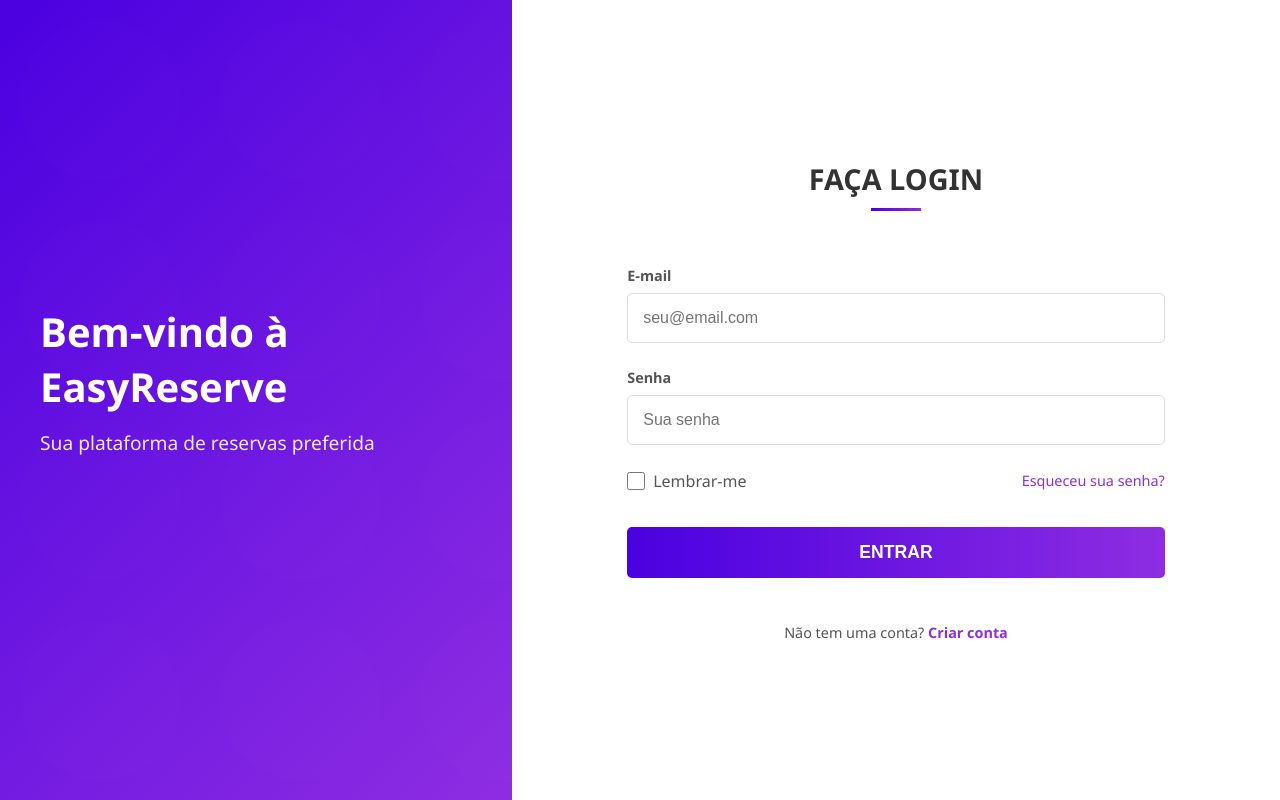
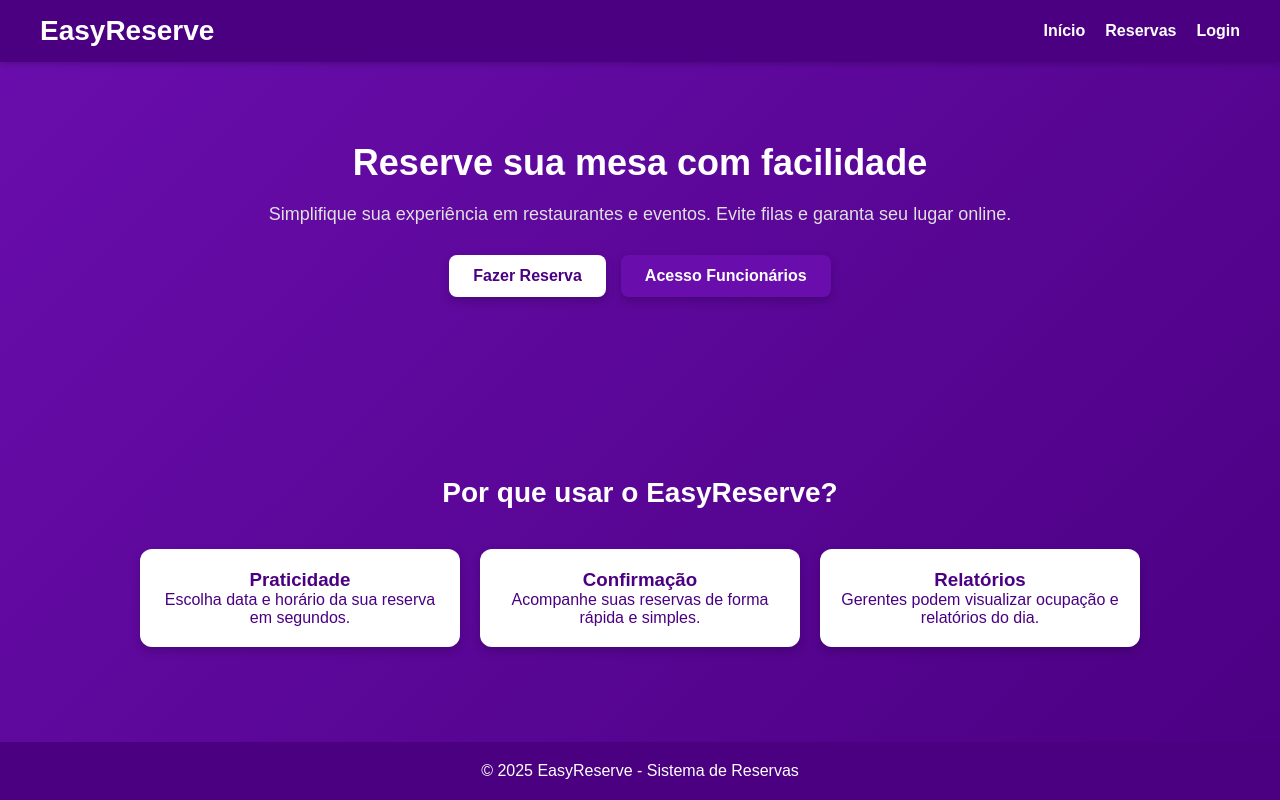
Before and after one commit to RicardoMachadoOFC/desenvolvimento-web-2025, an Angular app in the folder Front/Reserva/: page /home in a window 1280 px wide. Before the commit this address led to /. Built offline with nearby package versions, Linux system fonts and the light colour scheme.

Commit message:
criação da aba home

```diff
--- a/Front/Reserva/src/app/app.component.html
+++ b/Front/Reserva/src/app/app.component.html
@@ -1 +1 @@
-<app-login></app-login>
+<router-outlet></router-outlet>
--- a/Front/Reserva/src/app/app.component.ts
+++ b/Front/Reserva/src/app/app.component.ts
@@ -1,11 +1,12 @@
 import { Component } from '@angular/core';
 import { RouterOutlet } from '@angular/router';
-import { LoginComponent } from './Components/components/login/login.component';
+import { LoginComponent } from './components/login/login.component';
+import { HomeComponent } from './components/home/home.component';
 
 @Component({
   selector: 'app-root',
   standalone: true,
-  imports: [RouterOutlet,LoginComponent],
+  imports: [RouterOutlet,LoginComponent, HomeComponent],
   templateUrl: './app.component.html',
   styleUrl: './app.component.css'
 })
--- a/Front/Reserva/src/app/app.routes.ts
+++ b/Front/Reserva/src/app/app.routes.ts
@@ -1,3 +1,20 @@
 import { Routes } from '@angular/router';
+import { LoginComponent } from './components/login/login.component';
+import { HomeComponent } from './components/home/home.component';
 
-export const routes: Routes = [];
+export const routes: Routes = [
+ {
+    path: "login",
+    component: LoginComponent
+ },
+   {
+    path: "home",
+    component: HomeComponent
+   },
+
+   {
+    path: "",
+    redirectTo: "login",
+    pathMatch: "full"
+  }
+];
--- /dev/null
+++ b/Front/Reserva/src/app/components/home/home.component.css
@@ -0,0 +1,144 @@
+.home-container {
+  font-family: Arial, sans-serif;
+  color: #ffffff;
+  background: linear-gradient(135deg, #6a0dad, #4b0082);
+  min-height: 100vh;
+  display: flex;
+  flex-direction: column;
+}
+
+/* HEADER */
+.header {
+  display: flex;
+  justify-content: space-between;
+  align-items: center;
+  background: #4b0082;
+  padding: 15px 40px;
+  box-shadow: 0 2px 6px rgba(0,0,0,0.2);
+}
+
+.header h1 {
+  margin: 0;
+  font-size: 28px;
+  color: #fff;
+}
+
+.header nav a {
+  color: #fff;
+  margin-left: 20px;
+  text-decoration: none;
+  font-weight: bold;
+}
+
+.header nav a:hover {
+  text-decoration: underline;
+}
+
+/* HERO */
+.hero {
+  text-align: center;
+  padding: 80px 20px;
+}
+
+.hero h2 {
+  font-size: 36px;
+  margin-bottom: 20px;
+}
+
+.hero p {
+  font-size: 18px;
+  margin-bottom: 30px;
+  color: #e0e0e0;
+}
+
+.hero-buttons {
+  display: flex;
+  justify-content: center;
+  gap: 15px;
+}
+
+.hero button {
+  padding: 12px 24px;
+  font-size: 16px;
+  border: none;
+  border-radius: 8px;
+  cursor: pointer;
+  font-weight: bold;
+}
+
+.btn-reserva {
+  background: #ffffff;
+  color: #4b0082;
+   box-shadow: 0 4px 10px rgba(0,0,0,0.2);
+  transition: transform 0.3s ease, box-shadow 0.3s ease;
+}
+
+.btn-reserva:hover {
+  background: #e0e0e0;
+  transform: scale(1.05); /* aumenta 5% ao passar o mouse */
+  box-shadow: 0 8px 20px rgba(0,0,0,0.3);
+}
+
+.btn-funcionario {
+  background: #6a0dad;
+  color: #ffffff;
+  border: 2px solid #fff;
+  box-shadow: 0 4px 10px rgba(0,0,0,0.2);
+  transition: background 0.3s ease;
+}
+
+.btn-funcionario:hover {
+  background: #4b0082;
+  transform: scale(1.05); /* aumenta 5% ao passar o mouse */
+  box-shadow: 0 8px 20px rgba(0,0,0,0.3);
+}
+
+/* FEATURES */
+.features {
+  padding: 100px 20px 60px; /* mais espaçamento do topo */
+  background: none;          /* sem fundo de ponta a ponta */
+  display: flex;
+  justify-content: center;
+}
+
+.features-container {
+  max-width: 1000px;        /* container centralizado */
+  width: 100%;
+  text-align: center;
+}
+
+.features-container h2 {
+  margin-bottom: 40px;
+  font-size: 28px;
+  color: #ffffff;
+}
+
+.features-cards {
+  display: flex;
+  justify-content: space-between; /* distribui os cards com espaço */
+  gap: 20px;
+  flex-wrap: wrap;
+}
+
+.card {
+  background: #ffffff;
+  color: #4b0082;
+  padding: 20px;
+  border-radius: 12px;
+  flex: 1 1 250px; /* cada card ocupa no mínimo 250px */
+  text-align: center;
+  box-shadow: 0 4px 10px rgba(0,0,0,0.2);
+  transition: transform 0.3s ease, box-shadow 0.3s ease;
+}
+.card:hover {
+  transform: scale(1.05); /* aumenta 5% ao passar o mouse */
+  box-shadow: 0 8px 20px rgba(0,0,0,0.3);
+}
+
+/* FOOTER */
+.footer {
+  text-align: center;
+  padding: 20px;
+  background: #4b0082;
+  margin-top: auto;
+}
--- /dev/null
+++ b/Front/Reserva/src/app/components/home/home.component.html
@@ -0,0 +1,45 @@
+<div class="home-container">
+  <header class="header">
+    <h1>EasyReserve</h1>
+    <nav>
+      <a href="#">Início</a>
+      <a href="#">Reservas</a>
+      <a href="#">Login</a>
+    </nav>
+  </header>
+
+  <!-- HERO -->
+  <section class="hero">
+    <h2>Reserve sua mesa com facilidade</h2>
+    <p>Simplifique sua experiência em restaurantes e eventos. Evite filas e garanta seu lugar online.</p>
+    <div class="hero-buttons">
+      <button class="btn-reserva">Fazer Reserva</button>
+      <button class="btn-funcionario">Acesso Funcionários</button>
+    </div>
+  </section>
+
+  <!-- FEATURES -->
+  <section class="features">
+    <div class="features-container">
+      <h2>Por que usar o EasyReserve?</h2>
+      <div class="features-cards">
+        <div class="card">
+          <h3> Praticidade</h3>
+          <p>Escolha data e horário da sua reserva em segundos.</p>
+        </div>
+        <div class="card">
+          <h3> Confirmação</h3>
+          <p>Acompanhe suas reservas de forma rápida e simples.</p>
+        </div>
+        <div class="card">
+          <h3> Relatórios</h3>
+          <p>Gerentes podem visualizar ocupação e relatórios do dia.</p>
+        </div>
+      </div>
+    </div>
+  </section>
+
+  <footer class="footer">
+    <p>© 2025 EasyReserve - Sistema de Reservas</p>
+  </footer>
+</div>
--- a/Front/Reserva/src/app/Components/components/login/login.component.html
+++ b/Front/Reserva/src/app/components/login/login.component.html
@@ -1,12 +1,5 @@
-<!DOCTYPE html>
-<html lang="pt-BR">
-<head>
-    <meta charset="UTF-8">
-    <meta name="viewport" content="width=device-width, initial-scale=1.0">
-    <title>EasyReserve - Login</title>
 
-</head>
-<body>
+
     <div class="parent">
         <div class="div1">
     <h1>Bem-vindo à EasyReserve</h1>
@@ -45,5 +38,3 @@
             </form>
         </div>
     </div>
-</body>
-</html>
```
Also changed, not shown: Front/Reserva/src/app/components/home/home.component.ts (added, +14 -0 lines), Front/Reserva/src/app/components/login/login.component.css (renamed from Front/Reserva/src/app/Components/components/login/login.component.css), Front/Reserva/src/app/components/login/login.component.ts (renamed from Front/Reserva/src/app/Components/components/login/login.component.ts), 2 other files (tests, documents, lock files or other folders).
